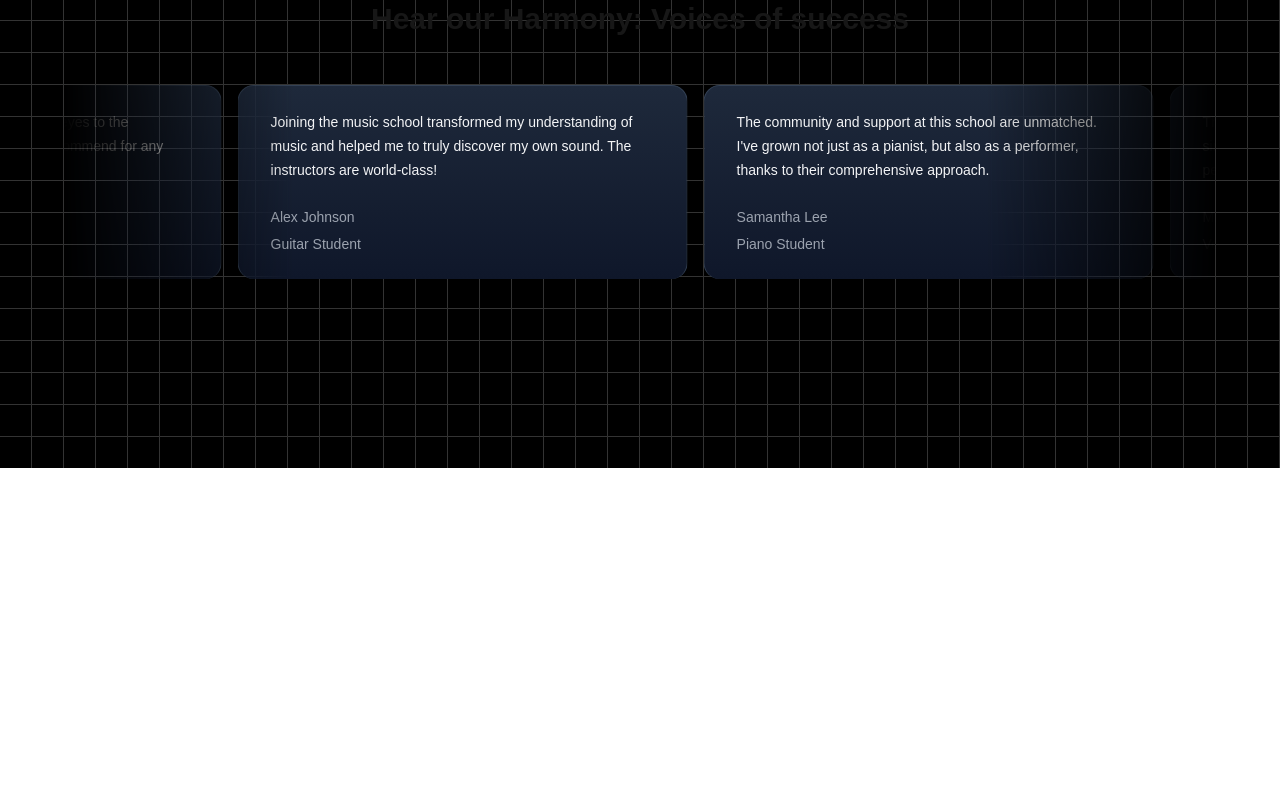
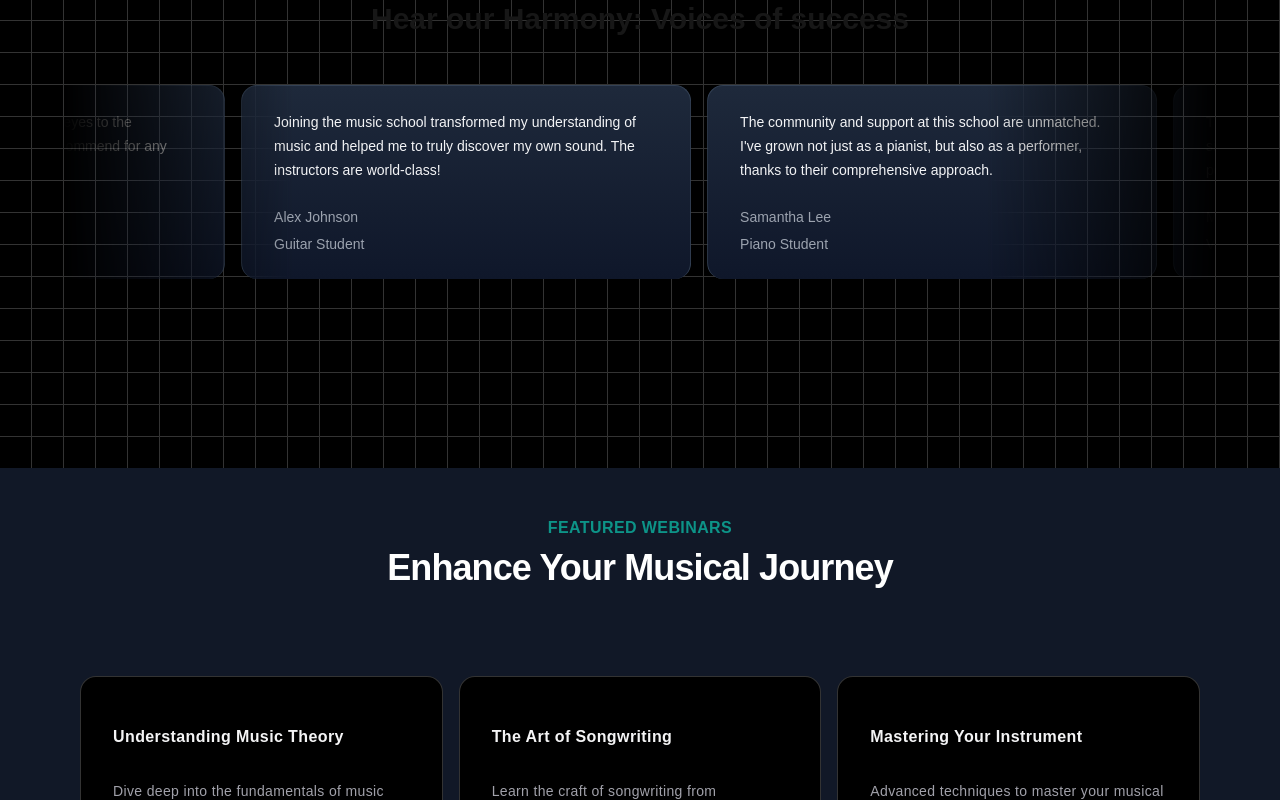
Before and after one commit to mdnayab/music-academy, a Next.js app: page / in a window 1280 px wide. Shown: the part 2000-2800 px from the top of the page. Before the commit the page ends 2468 px from the top, so only its background shows below. Built offline with nearby package versions, Linux system fonts and the light colour scheme.

Commit message:
Upcoming webinar section completed

```diff
--- /dev/null
+++ b/src/app/components/UpcomingWebinars.tsx
@@ -0,0 +1,85 @@
+'use client'
+import Link from "next/link";
+import { HoverEffect } from "./ui/card-hover-effect";
+
+const featuredWebinars = [
+  {
+    title: "Understanding Music Theory",
+    description:
+      "Dive deep into the fundamentals of music theory and enhance your musical skills.",
+    slug: "understanding-music-theory",
+    isFeatured: true,
+  },
+  {
+    title: "The Art of Songwriting",
+    description:
+      "Learn the craft of songwriting from experienced musicians and songwriters.",
+    slug: "the-art-of-songwriting",
+    isFeatured: true,
+  },
+  {
+    title: "Mastering Your Instrument",
+    description:
+      "Advanced techniques to master your musical instrument of choice.",
+    slug: "mastering-your-instrument",
+    isFeatured: true,
+  },
+  {
+    title: "Music Production Essentials",
+    description:
+      "Get started with music production with this comprehensive overview.",
+    slug: "music-production-essentials",
+    isFeatured: true,
+  },
+  {
+    title: "Live Performance Techniques",
+    description:
+      "Enhance your live performance skills with expert tips and strategies.",
+    slug: "live-performance-techniques",
+    isFeatured: true,
+  },
+  {
+    title: "Digital Music Marketing",
+    description:
+      "Learn how to promote your music effectively in the digital age.",
+    slug: "digital-music-marketing",
+    isFeatured: true,
+  },
+];
+
+function UpcomingWebinars() {
+  return (
+    <div className="p-12 bg-gray-900">
+      <div className="max-w-7xl mx-auto px-4 sm:px-6">
+        <div className="text-center">
+          <h2 className="text-base text-teal-600 font-semibold tracking-wide uppercase">
+            FEATURED WEBINARS
+          </h2>
+          <p className="mt-2 text-3xl leading-8 font-extrabold tracking-tight text-white sm:text-4xl">
+            Enhance Your Musical Journey
+          </p>
+        </div>
+        <div className="mt-10">
+          <HoverEffect
+            items={featuredWebinars.map((webinar) => ({
+              title: webinar.title,
+              description: webinar.description,
+              link: '/',
+            }
+          ))}
+          />
+        </div>
+        <div className="mt-10 text-center">
+          <Link
+            href={"/"}
+            className="px-4 py-2 rounded border border-neutral-600 text-neutral-700 bg-white hover:bg-gray-100 transition duration-200"
+          >
+            View All Webinars
+          </Link>
+        </div>
+      </div>
+    </div>
+  );
+}
+
+export default UpcomingWebinars;
--- /dev/null
+++ b/src/app/components/ui/card-hover-effect.tsx
@@ -0,0 +1,111 @@
+import { cn } from "@/app/utils/cn";
+import { AnimatePresence, motion } from "framer-motion";
+import Link from "next/link";
+import { useState } from "react";
+
+export const HoverEffect = ({
+  items,
+  className,
+}: {
+  items: {
+    title: string;
+    description: string;
+    link: string;
+  }[];
+  className?: string;
+}) => {
+  let [hoveredIndex, setHoveredIndex] = useState<number | null>(null);
+
+  return (
+    <div
+      className={cn(
+        "grid grid-cols-1 md:grid-cols-2  lg:grid-cols-3  py-10",
+        className
+      )}
+    >
+      {items.map((item, idx) => (
+        <Link
+          href={item?.link}
+          key={item?.link}
+          className="relative group  block p-2 h-full w-full"
+          onMouseEnter={() => setHoveredIndex(idx)}
+          onMouseLeave={() => setHoveredIndex(null)}
+        >
+          <AnimatePresence>
+            {hoveredIndex === idx && (
+              <motion.span
+                className="absolute inset-0 h-full w-full bg-neutral-200 dark:bg-slate-800/[0.8] block  rounded-3xl"
+                layoutId="hoverBackground"
+                initial={{ opacity: 0 }}
+                animate={{
+                  opacity: 1,
+                  transition: { duration: 0.15 },
+                }}
+                exit={{
+                  opacity: 0,
+                  transition: { duration: 0.15, delay: 0.2 },
+                }}
+              />
+            )}
+          </AnimatePresence>
+          <Card>
+            <CardTitle>{item.title}</CardTitle>
+            <CardDescription>{item.description}</CardDescription>
+          </Card>
+        </Link>
+      ))}
+    </div>
+  );
+};
+
+export const Card = ({
+  className,
+  children,
+}: {
+  className?: string;
+  children: React.ReactNode;
+}) => {
+  return (
+    <div
+      className={cn(
+        "rounded-2xl h-full w-full p-4 overflow-hidden bg-black border border-transparent dark:border-white/[0.2] group-hover:border-slate-700 relative z-20",
+        className
+      )}
+    >
+      <div className="relative z-50">
+        <div className="p-4">{children}</div>
+      </div>
+    </div>
+  );
+};
+export const CardTitle = ({
+  className,
+  children,
+}: {
+  className?: string;
+  children: React.ReactNode;
+}) => {
+  return (
+    <h4 className={cn("text-zinc-100 font-bold tracking-wide mt-4", className)}>
+      {children}
+    </h4>
+  );
+};
+export const CardDescription = ({
+  className,
+  children,
+}: {
+  className?: string;
+  children: React.ReactNode;
+}) => {
+  return (
+    <p
+      className={cn(
+        "mt-8 text-zinc-400 tracking-wide leading-relaxed text-sm",
+        className
+      )}
+    >
+      {children}
+    </p>
+  );
+};
--- a/src/app/page.tsx
+++ b/src/app/page.tsx
@@ -2,6 +2,7 @@
 import FeaturedCourses from "./components/FeaturedCourses";
 import WhyChooseUs from "./components/WhyChooseUs";
 import MusciSchoolTestimonials from "./components/TestimonialCards";
+import UpcomingWebinars from "./components/UpcomingWebinars";
 
 export default function Home() {
   return (
@@ -10,6 +11,7 @@
       <FeaturedCourses />
       <WhyChooseUs />
       <MusciSchoolTestimonials />
+      <UpcomingWebinars />
     </main>
   );
 }
```
